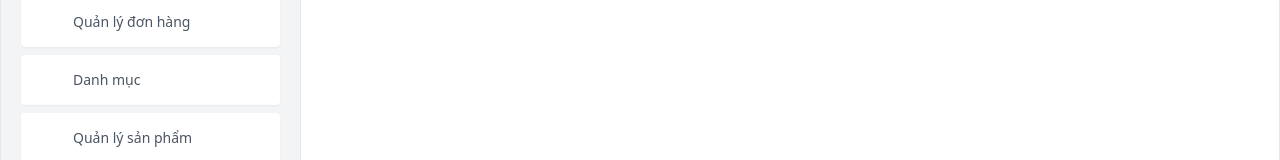
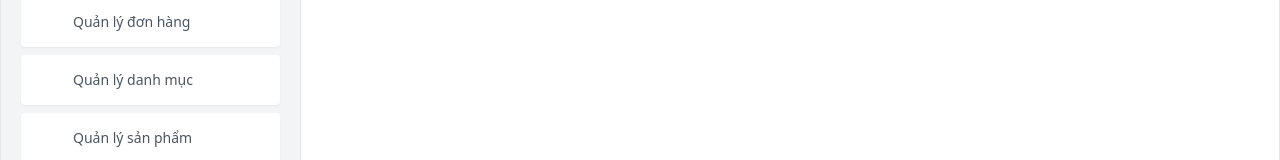
Before and after one commit to SongDuy/web-an-thanh-food, a React (Create React App) app: page /admin/dashboard in a window 1280 px wide. Shown: the part 210-370 px from the top of the page. Built offline with nearby package versions, Linux system fonts and the light colour scheme; some icons are missing; what i18n-iso-countries would draw is missing.

Commit message:
Update new

```diff
--- a/src/pages/admin/index.js
+++ b/src/pages/admin/index.js
@@ -36,7 +36,7 @@ const AdminPage = () => {
     { id: 'orders', label: 'Quản lý đơn hàng', path: '/admin/orders', icon: <InventoryIcon /> },
 
     // --- NHÓM NỘI DUNG ---
-    { id: 'categories', label: 'Danh mục', path: '/admin/categories', icon: <CategoryIcon /> },
+    { id: 'categories', label: 'Quản lý danh mục', path: '/admin/categories', icon: <CategoryIcon /> },
     { id: 'products', label: 'Quản lý sản phẩm', path: '/admin/products', icon: <VideoLibraryIcon /> },
     { id: 'banners', label: 'Quản lý Banner', path: '/admin/banners', icon: <CollectionsIcon /> },
 
```
